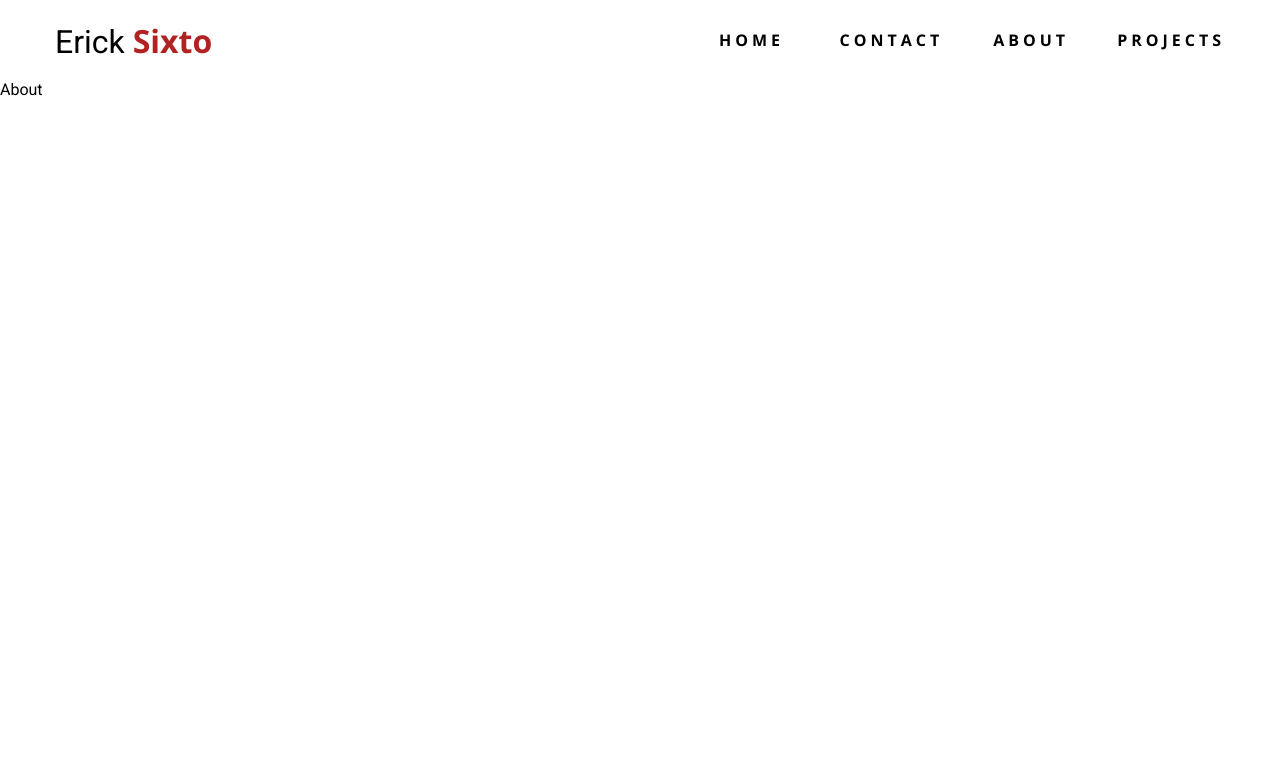
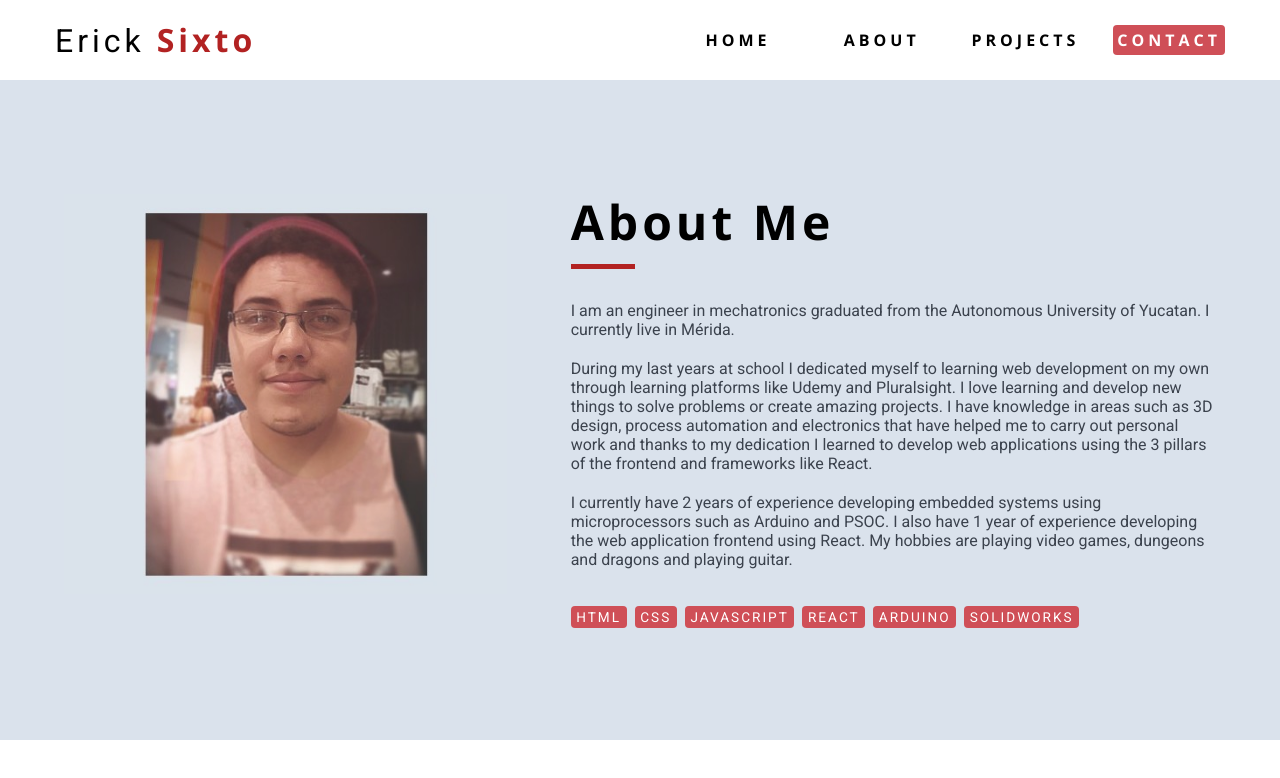
Before and after one commit to Ksquare-University/ericksixto-porftoliopage, a React (Create React App) app: page /about in a window 1280 px wide. Shown: the top 778 px of the page. Built offline with nearby package versions, Linux system fonts and the light colour scheme.

Commit message:
About Page and NavBar fixes

```diff
--- a/src/App.scss
+++ b/src/App.scss
@@ -9,6 +9,35 @@ a {
   text-decoration: none;
 }
 
+p {
+  color: $color-secondary;
+  margin-bottom: 1.25rem;
+}
+
+h1,
+h2,
+h3,
+h4 {
+  letter-spacing: 0.25rem;
+  line-height: 1.25;
+  font-family: "Open Sans";
+  text-transform: capitalize;
+  margin-bottom: 0.75rem;
+}
+
+.stack-skill {
+  color: white;
+  display: inline-block;
+  background: $color-primary-light;
+  margin-right: 0.5rem;
+  padding: 0.2rem 0.35rem;
+  border-radius: 0.25rem;
+  text-transform: uppercase;
+  letter-spacing: 2px;
+  font-size: 0.85rem;
+  margin-top: 0.3rem;
+}
+
 @media screen and (min-width: $widescreen-width) {
   body {
     font-size: 1.5;
@@ -16,6 +45,9 @@ a {
 
   h1 {
     font-size: 4rem;
+  }
+  h2 {
+    font-size: 3rem;
   }
   h4 {
     font-size: 1.5rem;
@@ -26,6 +58,16 @@ a {
   body {
     font-size: 1.7vw;
   }
+
+  h1 {
+    font-size: 4rem;
+  }
+  h2 {
+    font-size: 3rem;
+  }
+  h4 {
+    font-size: 1.5rem;
+  }
 }
 
 @media screen and (max-width: $desktop-width) {
@@ -34,6 +76,9 @@ a {
   }
   h1 {
     font-size: 4rem;
+  }
+  h2 {
+    font-size: 3rem;
   }
   h4 {
     font-size: 1.5rem;
@@ -52,6 +97,6 @@ a {
 }
 @media screen and (max-width: $mobile-width) {
   body {
-    font-size: 2vw;
+    font-size: 3vw;
   }
 }
--- a/src/component/header/header.component.jsx
+++ b/src/component/header/header.component.jsx
@@ -22,11 +22,6 @@ function Header({ showSidebar }) {
             </Link>
           </li>
           <li>
-            <Link className="nav-link" to="/contact">
-              <span className="hover-3">Contact</span>
-            </Link>
-          </li>
-          <li>
             <Link className="nav-link" to="/about">
               <span className="hover-3">About</span>
             </Link>
@@ -36,6 +31,11 @@ function Header({ showSidebar }) {
               <span className="hover-3">Projects</span>
             </Link>
           </li>
+          <li>
+            <Link className="nav-link contact" to="/contact">
+              <span className="hover-3">Contact</span>
+            </Link>
+          </li>
         </ul>
       </div>
     </header>
--- a/src/component/header/header.styles.scss
+++ b/src/component/header/header.styles.scss
@@ -23,6 +23,8 @@ header.page-header {
         font-family: "Roboto";
         font-weight: normal;
         cursor: default;
+        margin-bottom: 0;
+        margin-right: 1.3rem;
         .bold {
           font-family: "Open Sans";
 
@@ -83,6 +85,17 @@ header.page-header {
           color: $color-primary-light;
           transition: $animate;
         }
+
+        &.contact{
+          background-color: $color-primary-light;
+          color: white;
+          padding: .25rem;
+          border-radius: .25rem;
+
+          &:hover{
+            background-color: $color-primary;
+          }
+        }
       }
     }
   }
--- a/src/pages/about.jsx
+++ b/src/pages/about.jsx
@@ -1,11 +1,60 @@
-import React from 'react';
+import React from "react";
+import AboutPic from "../images/AboutPic.jpg";
 
+import "./about.styles.scss";
 const About = () => {
-    return (
-        <div>
-            About
+  return (
+    <section className="section about-page">
+      <div className="section-center about-center">
+        <div className="about-img">
+          <img
+            aria-hidden="true"
+            src={AboutPic}
+            className="my-image"
+            alt="Erick Sixto"
+          />
         </div>
-    );
+        <article className="about-text">
+          <div className="section-title">
+            <h2>About Me</h2>
+            <div className="underline" />
+          </div>
+          <p className="about-history">
+            I am an engineer in mechatronics graduated from the Autonomous
+            University of Yucatan. I currently live in Mérida.
+          </p>
+          <p className="about-history">
+            {" "}
+            During my last years at school I dedicated myself to learning web
+            development on my own through learning platforms like Udemy and
+            Pluralsight. I love learning and develop new things to solve
+            problems or create amazing projects. I have knowledge in areas such
+            as 3D design, process automation and electronics that have helped me
+            to carry out personal work and thanks to my dedication I learned to
+            develop web applications using the 3 pillars of the frontend and
+            frameworks like React.{" "}
+          </p>
+          <p className="about-history">
+            {" "}
+            I currently have 2 years of experience developing embedded systems
+            using microprocessors such as Arduino and PSOC. I also have 1 year
+            of experience developing the web application frontend using React.
+            My hobbies are playing video games, dungeons and dragons and playing
+            guitar.
+          </p>
+
+          <div className="about-stack">
+            <span className="stack-skill">html</span>
+            <span className="stack-skill">css</span>
+            <span className="stack-skill">Javascript</span>
+            <span className="stack-skill">React</span>
+            <span className="stack-skill">arduino</span>
+            <span className="stack-skill">solidworks</span>
+          </div>
+        </article>
+      </div>
+    </section>
+  );
 };
 
 export default About;
--- /dev/null
+++ b/src/pages/about.styles.scss
@@ -0,0 +1,64 @@
+@import "../tools/variables.scss";
+
+.about-page {
+  padding: 7rem 0;
+  background: $color-secondary-light;
+  min-height: calc(100vh - 12rem);
+
+  .about-center {
+    .about-img {
+      position: relative;
+      overflow: hidden;
+      height: 25rem;
+      margin-bottom: 2rem;
+
+      .my-image {
+        position: absolute;
+        top: 0px;
+        left: 0px;
+        width: 100%;
+        height: 100%;
+        object-position: center center;
+        opacity: 0.85;
+        object-fit: cover;
+      }
+    }
+
+    .section-title {
+      margin-bottom: 2rem;
+      text-align: left;
+
+      .underline {
+        width: 4rem;
+        height: 0.3rem;
+        margin-bottom: 1.25rem;
+        background: $color-primary;
+      }
+    }
+
+    .about-stack {
+      margin-top: 2rem;
+    }
+  }
+}
+
+@media screen and (min-width: $desktop-width) {
+  .about-center {
+    display: grid;
+    grid-template-columns: repeat(12, 1fr);
+    align-items: center;
+    column-gap: 4rem;
+
+    .about-img {
+      grid-column: 1 / span 5;
+      margin-bottom: 0;
+    }
+  }
+  .about-center {
+    width: 95vw;
+
+    .about-text {
+      grid-column: 6/-1;
+    }
+  }
+}
--- a/src/pages/contact.jsx
+++ b/src/pages/contact.jsx
@@ -1,11 +1,28 @@
-import React from 'react';
+import React from "react";
+import "./contact.styles.scss"
 
 const Contact = () => {
-    return (
-        <div>
-            Contact
-        </div>
-    );
+  return (
+    <section className="section contact-page">
+      <div className="section-title">
+        <h1>Contact</h1>
+        <div className="underline" />
+      </div>
+
+      <div className="section-center page-info">
+        <p>
+          Hi! If you want to get in touch with me, please reach me at{" "}
+          <span className="highlight">sixtohernandezpalomo@gmail.com</span>
+        </p>
+        <p>
+          You can also contact me at my{" "}
+          <a className="highlight" href="www.linkedin.com/in/sixto-hernandez">
+            Linkedin
+          </a>
+        </p>
+      </div>
+    </section>
+  );
 };
 
 export default Contact;
--- /dev/null
+++ b/src/pages/contact.styles.scss
@@ -0,0 +1,26 @@
+@import "../tools/variables.scss";
+
+.contact-page {
+  padding: 7rem 0;
+  background: $color-primary-back;
+  min-height: calc(100vh - 5rem - 190px);
+
+  .section-title {
+    margin-bottom: 4rem;
+    text-align: center;
+    .underline {
+      width: 10rem;
+      height: 0.25rem;
+      margin-bottom: 1.25rem;
+      background: $color-primary;
+      margin-left: auto;
+      margin-right: auto;
+    }
+  }
+
+  .page-info{
+      max-width: 750px;
+      width: 90vw;
+      margin: 0 auto;
+  }
+}
--- a/src/pages/home.jsx
+++ b/src/pages/home.jsx
@@ -8,7 +8,6 @@ const Home = () => {
     <header className="hero">
       <div className="section-center hero-center">
         <article className="hero-info">
-          <div className="underline" />
           <h1>
             I'm Erick <span className="bold">Sixto</span>
           </h1>
--- a/src/pages/home.styles.scss
+++ b/src/pages/home.styles.scss
@@ -13,20 +13,19 @@
         margin-bottom: 0.5rem;
         margin-left: 0;
       }
-      .underline {
-        width: 5rem;
-        height: 0.25rem;
-        background: $color-primary;
-        margin-right: auto;
-        margin-left: 0;
-      }
 
       h1 {
+        color: $color-secondary;
         font-family: "Open Sans";
         font-weight: bold;
         .bold {
           color: $color-primary;
           font-weight: bolder;
+          cursor: default;
+          &:hover {
+            transition: $transition;
+            color: $color-secondary-dark;
+          }
         }
       }
       h4 {
@@ -52,10 +51,10 @@
       .hero-img {
         display: block;
         position: relative;
-        &::before{
-            content:'';
+        &::before {
+          content: "";
           position: absolute;
-            width:100%;
+          width: 100%;
           height: 100%;
           border: 0.25rem solid $color-primary-light;
           top: -1.5rem;
--- a/src/tools/variables.scss
+++ b/src/tools/variables.scss
@@ -3,10 +3,10 @@
 $color-primary: #b22222;
 $color-primary-light: #cf4f57;
 $color-primary-dark: #5e1831;
-$color-primary-back: #F8E5E7;
+$color-primary-back: #f8e5e7;
 $color-secondary: #3b424d;
-$color-secondary-light: #c0c7cc;
-$color-secondary-dark: #401127;
+$color-secondary-light: #dae2ec;
+$color-secondary-dark: #6d113c;
 
 //Transitions
 $transition: all 0.3s linear;
```
Also changed, not shown: src/images/AboutPic.jpeg (added), src/images/AboutPic.jpg (added). Lines whose indentation alone changed are shown as unchanged.
